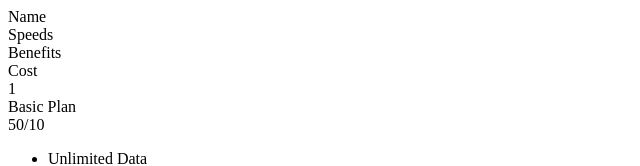
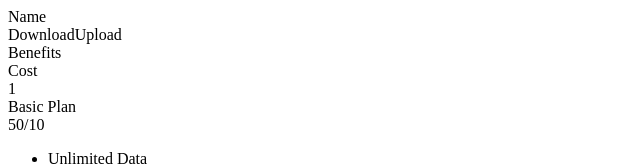
Before and after one commit to AbhilashGayen/tariff-list, an Angular app: page / in a window 1280 px wide. Shown: the top 166 px of the page, without its empty margins (0-640 px from the left). Built offline with nearby package versions, Linux system fonts and the light colour scheme.

Commit message:
Implemented sort for all columns

```diff
--- a/src/app/components/tariff-list/tariff-list.component.html
+++ b/src/app/components/tariff-list/tariff-list.component.html
@@ -1,9 +1,12 @@
 <div class="tariff-header">
   <div class="serial-no"></div>
   <div class="tariff-name" (click)="sortBy('name')">Name</div>
-  <div class="tariff-speeds">Speeds</div>
-  <div class="tariff-benefits">Benefits</div>
-  <div class="tariff-cost">Cost</div>
+  <div class="tariff-speeds">
+    <span (click)="sortBy('downloadSpeed')">Download</span>
+    <span (click)="sortBy('uploadSpeed')">Upload</span>
+  </div>
+  <div class="tariff-benefits" (click)="sortBy('benefits')">Benefits</div>
+  <div class="tariff-cost" (click)="sortBy('cost')">Cost</div>
 </div>
 
 <div *ngFor="let plan of plans|sortPlans: sortParams; let i = index">
--- a/src/app/components/tariff-list/tariff-list.component.ts
+++ b/src/app/components/tariff-list/tariff-list.component.ts
@@ -30,7 +30,7 @@ export class TariffListComponent implements OnInit {
     })
   }
 
-  sortBy(sortField: string) {
+  sortBy(sortField: SortColumns) {
     const isCurrentField = sortField === this.sortParams.sortField;
     const sortOrder = isCurrentField
       ? this.sortParams.sortOrder === 'asc' ? 'desc' : 'asc'
@@ -42,7 +42,9 @@ export class TariffListComponent implements OnInit {
 
 
 export interface SortParams {
-  sortField: 'name';
-  sortOrder: 'asc' | 'desc'
+  sortField: SortColumns;
+  sortOrder: SortOrder;
+}
 
-}
+type SortColumns = 'name' | 'uploadSpeed' | 'downloadSpeed' | 'cost' | 'benefits';
+type SortOrder = 'asc' | 'desc'
--- a/src/app/pipes/sort-plans.pipe.ts
+++ b/src/app/pipes/sort-plans.pipe.ts
@@ -18,6 +18,14 @@ export class SortPlansPipe implements PipeTransform {
       switch (sortField) {
         case 'name':
           return a.name.localeCompare(b.name);
+        case 'uploadSpeed':
+          return a.speeds.upload - b.speeds.upload;
+        case 'downloadSpeed':
+          return a.speeds.download - b.speeds.download;
+        case 'benefits':
+          return a.benefits.length - b.benefits.length;
+        case 'cost':
+          return a.cost - b.cost;
         default:
           return 0;
       }
```
